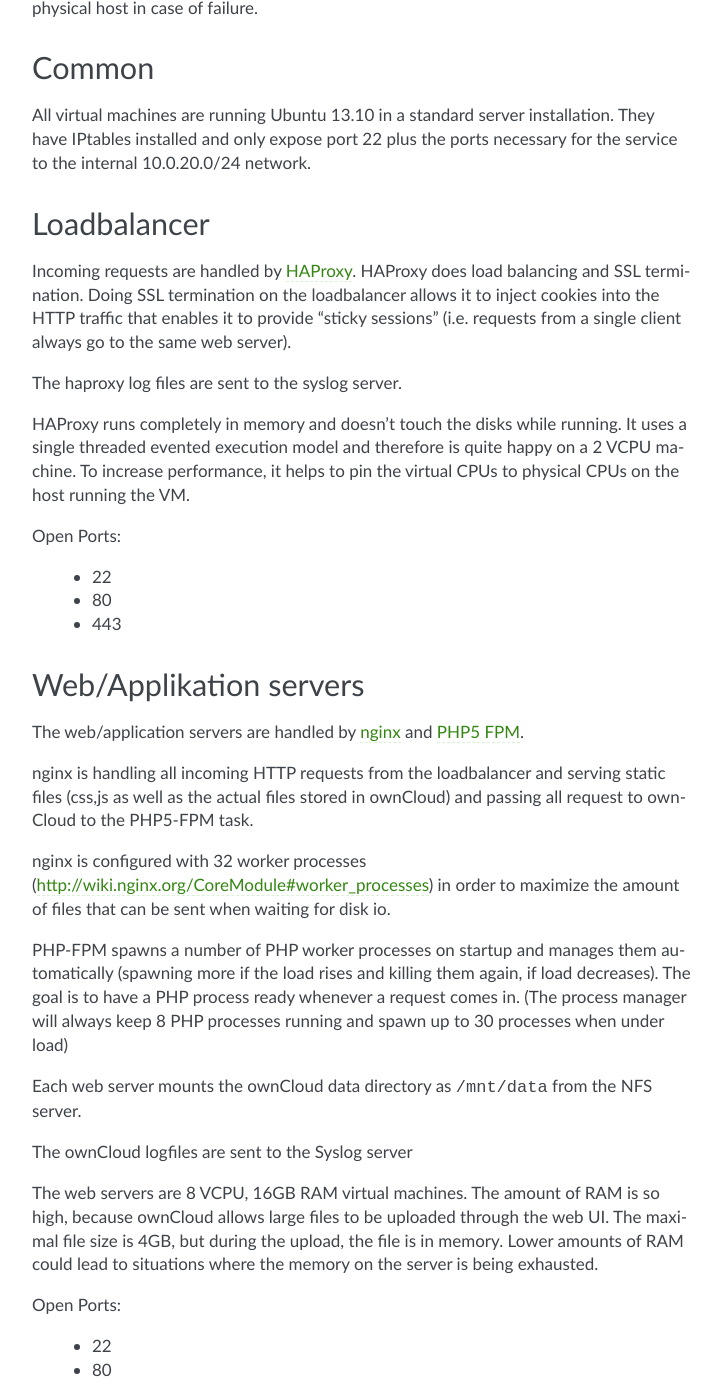
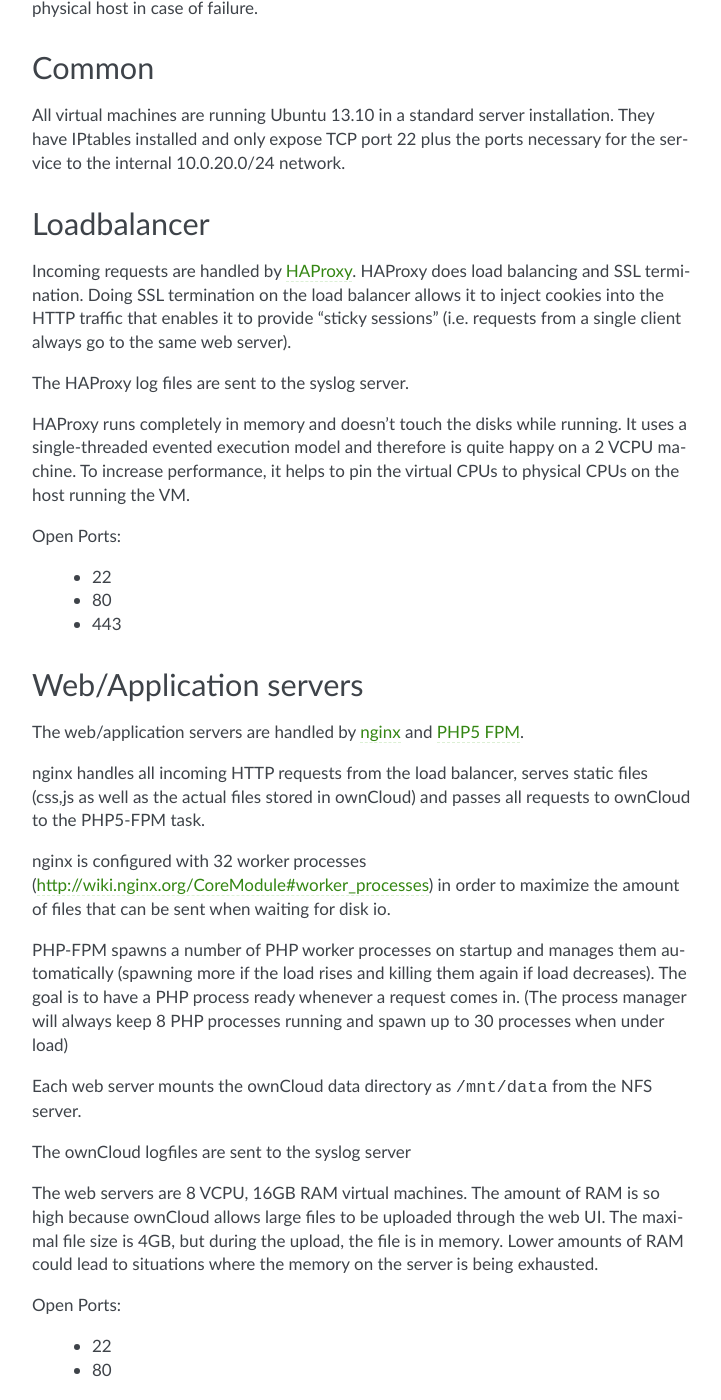
Before and after one commit to switch-ch/cloudservice-owncloud, a Sphinx documentation site: the page built from source/architecture.rst, in a window 1280 px wide and 1400 px high, scrolled down 704 px. Shown: the whole window, without its empty margins (388-1109 px from the left). Built offline with Sphinx 7.4.7, drawn with Linux system fonts in a browser that asks for light colours; some of the changed text lies outside the part shown.

```diff
--- a/source/architecture.rst
+++ b/source/architecture.rst
@@ -16,7 +16,7 @@ Common
 ------
 
 All virtual machines are running Ubuntu 13.10 in a standard server installation.
-They have IPtables installed and only expose port 22 plus the ports necessary
+They have IPtables installed and only expose TCP port 22 plus the ports necessary
 for the service to the internal 10.0.20.0/24 network.
 
 Loadbalancer
@@ -24,14 +24,14 @@ Loadbalancer
 
 Incoming requests are handled by HAProxy_. HAProxy
 does load balancing and SSL termination. Doing SSL termination on the
-loadbalancer allows it to inject cookies into the HTTP traffic that enables it
+load balancer allows it to inject cookies into the HTTP traffic that enables it
 to provide "sticky sessions" (i.e. requests from a single client always go to
 the same web server).
 
-The haproxy log files are sent to the syslog server.
+The HAProxy log files are sent to the syslog server.
 
 HAProxy runs completely in memory and doesn't touch the disks while running. It
-uses a single threaded evented execution model and therefore is quite happy on a
+uses a single-threaded evented execution model and therefore is quite happy on a
 2 VCPU machine. To increase performance, it helps to pin the virtual CPUs to
 physical CPUs on the host running the VM.
 
@@ -41,21 +41,21 @@ Open Ports:
   * 80
   * 443
 
-Web/Applikation servers
+Web/Application servers
 -----------------------
 
 The web/application servers are handled by nginx_ and `PHP5 FPM`_.
 
-nginx is handling all incoming HTTP requests from the loadbalancer and serving
-static files (css,js as well as the actual files stored in ownCloud) and passing
-all request to ownCloud to the PHP5-FPM task.
+nginx handles all incoming HTTP requests from the load balancer, serves
+static files (css,js as well as the actual files stored in ownCloud) and passes
+all requests to ownCloud to the PHP5-FPM task.
 
 nginx is configured with 32 worker processes
 (http://wiki.nginx.org/CoreModule#worker_processes) in order to maximize the
 amount of files that can be sent when waiting for disk io.
 
 PHP-FPM spawns a number of PHP worker processes on startup and manages them
-automatically (spawning more if the load rises and killing them again, if load
+automatically (spawning more if the load rises and killing them again if load
 decreases). The goal is to have a PHP process ready whenever a request comes in.
 (The process manager will always keep 8 PHP processes running and spawn up to 30
 processes when under load)
@@ -63,10 +63,10 @@ processes when under load)
 Each web server mounts the ownCloud data directory as ``/mnt/data`` from the NFS
 server.
 
-The ownCloud logfiles are sent to the Syslog server
+The ownCloud logfiles are sent to the syslog server
 
 The web servers are 8 VCPU, 16GB RAM virtual machines. The amount of RAM is so
-high, because ownCloud allows large files to be uploaded through the web UI. The
+high because ownCloud allows large files to be uploaded through the web UI. The
 maximal file size is 4GB, but during the upload, the file is in memory. Lower
 amounts of RAM could lead to situations where the memory on the server is being
 exhausted.
@@ -115,7 +114,6 @@ Open Ports:
   * 22
   * 5432
 
-
 NFS Server
 ----------
 
@@ -183,8 +181,9 @@ The cloud id server is used to bridge between AAI and the LDAP server. External
 users can login with AAI and are able to create a new account (that will be
 commissioned on the LDAP server) or to reset their password.
 
-The server is running a Ruby on Rails application developed by InEn. It uses
-Apache and mod_shib, and xxx as its database.
+The server runs a Ruby on Rails application developed by SWITCH's
+Interaction Enabling team. It uses Apache and mod_shib, and xxx as its
+database.
 
 Open Ports:
 
--- a/source/experiences.rst
+++ b/source/experiences.rst
@@ -1,5 +1,5 @@
 Experiences
 ===========
 
-This caphter summarises some of the technical experiences we have had while
+This chapter summarises some of the technical experiences we have had while
 deploying and running ownCloud as a shared service.
--- a/source/intro.rst
+++ b/source/intro.rst
@@ -37,12 +37,11 @@ History
 -------
 
 This book is a collaborative effort of the European NREN community, organized
-in TERNA and GEANT. It has started as a project of the GN3+ SA7 project.
+in TERENA and GEANT. It has started as a project of the GN3+ SA7 project.
 
 The technical parts are based on the implemention of ownCloud at SWITCH, with
-the SWITCHdrive_ project. It can serve as one example of how on might
+the SWITCHdrive_ project. It can serve as one example of how one might
 technically build such a service.
-
 
 Authors
 -------
```
Also changed, not shown: other parts of source/architecture.rst (+6 -7 lines), source/installation.rst (+11 -21 lines).
